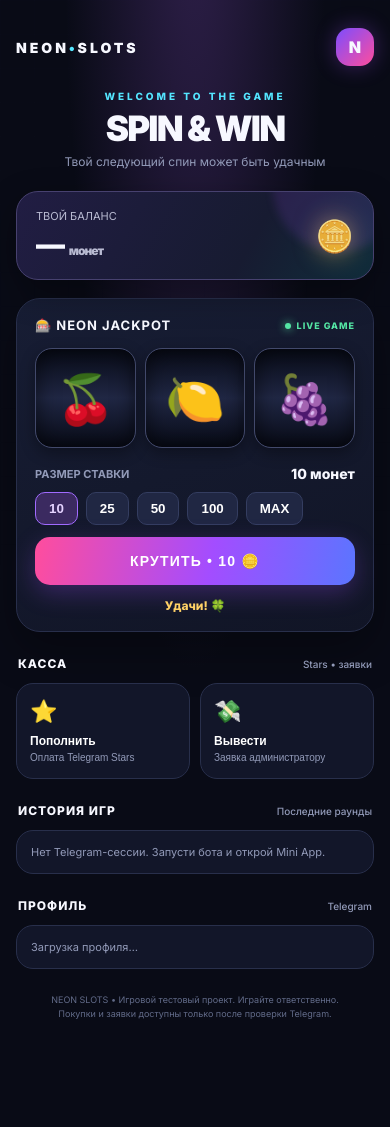
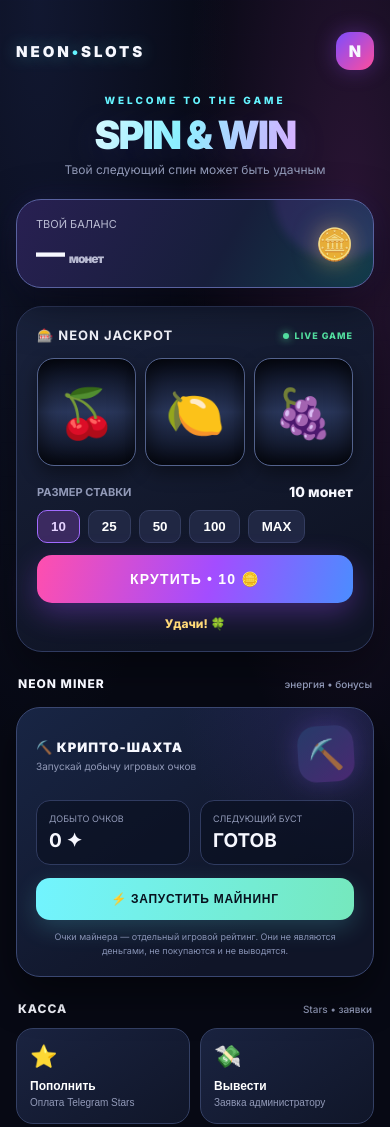
Before and after one commit to antonpav336-hub/neon-slots-mini-app, a plain HTML site: page static/index.html in a window 390 px wide. Shown: the top 1127 px of the page. Before the commit the page ends 1062 px from the top, so only its background shows below. Drawn offline with Linux system fonts and the light colour scheme.

Commit message:
Refresh neon casino UI and add miner panel

```diff
--- a/static/index.html
+++ b/static/index.html
@@ -23,7 +23,34 @@ body:before{content:"";position:fixed;inset:0;pointer-events:none;opacity:.17;ba
 .panel{background:var(--panel);border:1px solid var(--line);border-radius:17px;padding:14px}.history-item{display:flex;justify-content:space-between;align-items:center;padding:10px 0;border-bottom:1px solid #252b42;font-size:11px}.history-item:last-child{border:0}.muted{color:var(--muted)}.positive{color:var(--green);font-weight:800}.negative{color:var(--pink);font-weight:800}
 .footer{text-align:center;color:#626b89;font-size:9px;line-height:1.6;margin:24px 8px 0}
 .modal{position:fixed;inset:0;background:#050610c9;display:none;align-items:flex-end;justify-content:center;z-index:5;padding:12px}.modal.show{display:flex}.sheet{width:100%;max-width:500px;background:#171c30;border:1px solid #343b5a;border-radius:23px;padding:20px;animation:rise .22s ease}@keyframes rise{from{transform:translateY(40px);opacity:.4}to{transform:none;opacity:1}}.sheet h3{margin:0 0 7px;font-size:17px}.sheet p{margin:0 0 16px;color:var(--muted);font-size:11px}.sheet input{width:100%;background:#0d1120;border:1px solid #353d5d;border-radius:12px;padding:14px;color:white;font-size:16px;outline:none}.sheet button{width:100%;border:0;border-radius:12px;padding:14px;margin-top:10px;font-weight:800;background:linear-gradient(100deg,#ff4d9d,#8058ff);color:white}.sheet .cancel{background:#292f49;color:#c4c9df}.toast{position:fixed;left:50%;bottom:25px;transform:translate(-50%,20px);background:#252d49;border:1px solid #485477;border-radius:12px;padding:12px 16px;font-size:11px;opacity:0;transition:.25s;z-index:10;max-width:90%;text-align:center}.toast.show{opacity:1;transform:translate(-50%,0)}
-@media(min-width:600px){.wrap{padding-top:30px}.reel{height:120px;font-size:58px}}
+/* NEON visual refresh + miner */
+:root{--bg:#070914;--panel:#11172a;--panel2:#18213b;--line:#2b3657;--cyan:#65f4ff;--pink:#ff55b8;--gold:#ffd978}
+body{background:radial-gradient(ellipse at 10% 0%,#26356a55,transparent 38%),radial-gradient(ellipse at 90% 15%,#742d7850,transparent 34%),#070914}
+.wrap{max-width:560px;padding-top:24px}
+.brand{font-size:15px;text-shadow:0 0 18px #65f4ff55}
+.hero h1{font-size:clamp(38px,10vw,48px);background:linear-gradient(100deg,#fff 10%,#8ff8ff 45%,#e9a6ff 85%);-webkit-background-clip:text;background-clip:text;color:transparent;text-shadow:0 8px 35px #6c6cff25}
+.balance{border-radius:25px;border-color:#5962a0;background:linear-gradient(120deg,#282052,#171e3b 58%,#123c4b);box-shadow:0 16px 45px #0008,0 0 28px #6b5cff20}
+.slot-card,.panel{border-color:#303b60;background:linear-gradient(155deg,#19223c,#0f1425 80%);box-shadow:0 18px 45px #0006}
+.slot-card{padding:20px;border-radius:26px}
+.reel{height:108px;background:linear-gradient(180deg,#070b18,#29365a,#080c19);border-color:#53628c;box-shadow:inset 0 0 24px #000b,0 7px 18px #0006}
+.spin,.sheet button:not(.cancel){background:linear-gradient(105deg,#ff4fae,#a34dff 55%,#4b8dff);box-shadow:0 10px 30px #a34dff55}
+.action{background:linear-gradient(145deg,#1a2340,#101629);border-color:#344064;transition:transform .18s,border-color .18s,box-shadow .18s}
+.action:active{transform:scale(.97);border-color:#8b72ff;box-shadow:0 0 22px #8b72ff25}
+.miner-card{margin-top:16px;padding:19px;border:1px solid #3a4771;border-radius:24px;background:radial-gradient(circle at 90% 0%,#3a2c7950,transparent 38%),linear-gradient(145deg,#182544,#101528 75%);box-shadow:0 18px 42px #0007;overflow:hidden;position:relative}
+.miner-top{display:flex;align-items:center;justify-content:space-between;gap:12px}
+.miner-title{font-size:13px;font-weight:900;letter-spacing:1px}
+.miner-sub{font-size:10px;color:var(--muted);margin-top:5px}
+.miner-icon{width:56px;height:56px;border-radius:18px;display:grid;place-items:center;font-size:29px;background:linear-gradient(140deg,#263b69,#4a2872);box-shadow:0 0 26px #8c62ff45;animation:pickaxe 2.8s ease-in-out infinite}
+@keyframes pickaxe{50%{transform:rotate(-9deg) translateY(-3px)}}
+.miner-stats{display:flex;justify-content:space-between;gap:10px;margin:17px 0 13px}
+.miner-stat{flex:1;padding:12px;border:1px solid #303b60;border-radius:14px;background:#0a1020aa}
+.miner-stat small{display:block;color:var(--muted);font-size:9px}
+.miner-stat b{display:block;margin-top:5px;font-size:19px}
+.miner-claim{width:100%;border:0;border-radius:14px;padding:14px;color:#07111e;background:linear-gradient(100deg,#72f4ff,#75e8bd);font-size:12px;font-weight:900;letter-spacing:.7px;box-shadow:0 8px 24px #65f4ff30}
+.miner-claim:disabled{opacity:.55;filter:saturate(.5)}
+.miner-note{font-size:9px;color:#8792b4;line-height:1.5;text-align:center;margin-top:10px}
+@media(min-width:600px){.reel{height:122px}}
+
 </style></head>
 <body><main class="wrap">
 <header class="top"><div class="brand">NEON<span>•</span>SLOTS</div><div class="avatar" id="avatar">N</div></header>
@@ -34,6 +61,13 @@ body:before{content:"";position:fixed;inset:0;pointer-events:none;opacity:.17;ba
 <div class="bet-row"><span class="bet-label">РАЗМЕР СТАВКИ</span><span class="bet-value" id="betVal">10 монет</span></div>
 <div class="bet-controls"><button data-bet="10" class="selected">10</button><button data-bet="25">25</button><button data-bet="50">50</button><button data-bet="100">100</button><button data-bet="max">MAX</button></div>
 <button class="spin" id="spin">КРУТИТЬ • 10 🪙</button><div class="result" id="result">Удачи! 🍀</div></section>
+<div class="section-title">NEON MINER <small>энергия • бонусы</small></div>
+<section class="miner-card">
+  <div class="miner-top"><div><div class="miner-title">⛏️ КРИПТО-ШАХТА</div><div class="miner-sub">Запускай добычу игровых очков</div></div><div class="miner-icon">⛏️</div></div>
+  <div class="miner-stats"><div class="miner-stat"><small>ДОБЫТО ОЧКОВ</small><b id="minerPoints">0 ✦</b></div><div class="miner-stat"><small>СЛЕДУЮЩИЙ БУСТ</small><b id="minerTimer">ГОТОВ</b></div></div>
+  <button class="miner-claim" id="minerClaim">⚡ ЗАПУСТИТЬ МАЙНИНГ</button>
+  <div class="miner-note">Очки майнера — отдельный игровой рейтинг. Они не являются деньгами, не покупаются и не выводятся.</div>
+</section>
 <div class="section-title">КАССА <small>Stars • заявки</small></div>
 <div class="actions"><button class="action" id="deposit"><span class="ico">⭐</span><b>Пополнить</b><small>Оплата Telegram Stars</small></button><button class="action" id="withdraw"><span class="ico">💸</span><b>Вывести</b><small>Заявка администратору</small></button></div>
 <div class="section-title">ИСТОРИЯ ИГР <small>Последние раунды</small></div><section class="panel" id="history"><div class="muted" style="font-size:11px">Загрузка истории…</div></section>
@@ -57,5 +91,22 @@ $('spin').onclick=async()=>{if(state.busy)return;if(!initData){toast('Откро
 function openModal(mode){state.mode=mode;$('modalTitle').textContent=mode==='deposit'?'Пополнить баланс ⭐':'Заявка на вывод 💸';$('modalDesc').textContent=mode==='deposit'?'Укажи количество Telegram Stars. Монеты будут начислены после успешной оплаты.':'Укажи количество монет. Сумма будет временно зарезервирована до решения администратора.';$('amount').value=mode==='deposit'?50:Math.min(50,state.balance);$('amount').min=mode==='deposit'?1:50;$('modal').classList.add('show')}
 $('deposit').onclick=()=>openModal('deposit');$('withdraw').onclick=()=>openModal('withdraw');$('cancel').onclick=()=>$('modal').classList.remove('show');
 $('confirm').onclick=async()=>{const amount=Number($('amount').value);if(!Number.isInteger(amount)||amount<1){toast('Введи корректную сумму');return}try{const d=await api(state.mode==='deposit'?'/api/deposit':'/api/withdraw',{amount});$('modal').classList.remove('show');toast(d.message||'Готово');if(state.mode==='withdraw'){setBalance(d.balance);refresh()}else if(tg){tg.showAlert('Счёт отправлен в чат с ботом. Оплати его там, затем вернись в приложение.')}}catch(e){toast(e.message)}};
-refresh();
+let minerCountdown=null;
+function renderMiner(d){
+  $('minerPoints').textContent=Number(d.points||0).toLocaleString('ru-RU')+' ✦';
+  const btn=$('minerClaim');let left=Number(d.remaining||0);
+  if(minerCountdown)clearInterval(minerCountdown);
+  const paint=()=>{ $('minerTimer').textContent=left>0?left+'с':'ГОТОВ';btn.disabled=left>0;btn.textContent=left>0?'⏳ МАЙНЕР ЗАРЯЖАЕТСЯ':'⚡ ЗАПУСТИТЬ МАЙНИНГ';};
+  paint();
+  if(left>0)minerCountdown=setInterval(()=>{left--;paint();if(left<=0)clearInterval(minerCountdown)},1000);
+}
+async function loadMiner(){if(!initData)return;try{renderMiner(await api('/api/miner'))}catch(e){toast(e.message)}}
+$('minerClaim').onclick=async()=>{
+  if(state.minerBusy)return;
+  state.minerBusy=true;$('minerClaim').disabled=true;$('minerClaim').textContent='⛏️ ДОБЫЧА…';
+  try{const d=await api('/api/miner/claim',{});renderMiner(d);toast('Добыто +'+d.reward+' очков майнера! ✦')}
+  catch(e){toast(e.message);loadMiner()}
+  finally{state.minerBusy=false}
+};
+refresh();loadMiner();
 </script></body></html>
```
